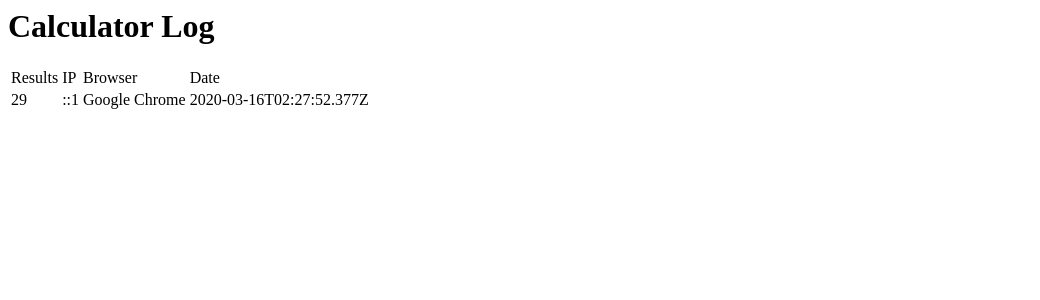
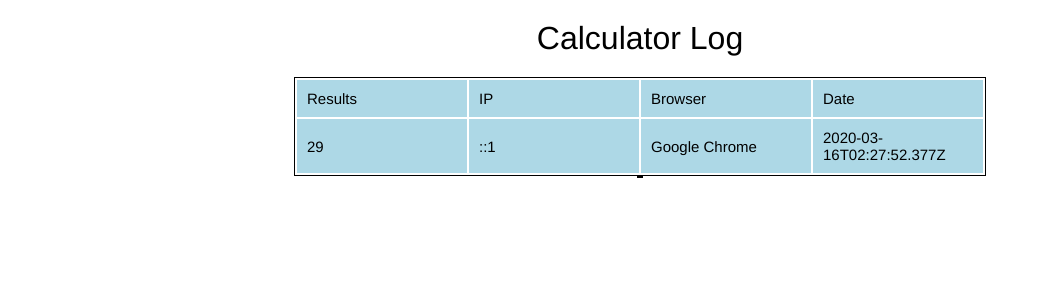
Before and after one commit to roborbob/calculator-im, a PHP site: page /calculations.php in a window 1280 px wide. Shown: the top 300 px of the page, without its empty margins (0-1040 px from the left). Run offline with PHP 8.4, Linux system fonts and the light colour scheme.

Commit message:
table styling

```diff
--- a/calculations.php
+++ b/calculations.php
@@ -3,6 +3,30 @@
         <title>Calculator</title>
         <meta charset="utf-8"/>
         <meta name="viewport" content="width=device-width, initial-scale=1" />
+        <style>
+            h1 {
+                text-align: center;
+                font-weight: 300;
+                margin: 20px;
+                font-familY: "Helvetica";
+            }
+            table {
+                margin: 0 auto;
+                border: 1px solid black;
+                width: fit-content;
+            }
+            tbody {
+                background: lightblue;
+            }
+            td {
+                font-weight: 300;
+                font-family: "Helvetica";
+                font-size: 15px;
+                padding: 10px;
+                width: 150px;
+            }
+        </style>
+    </head>
     <body>
         <h1>Calculator Log</h1>
         <div class="container">
```
